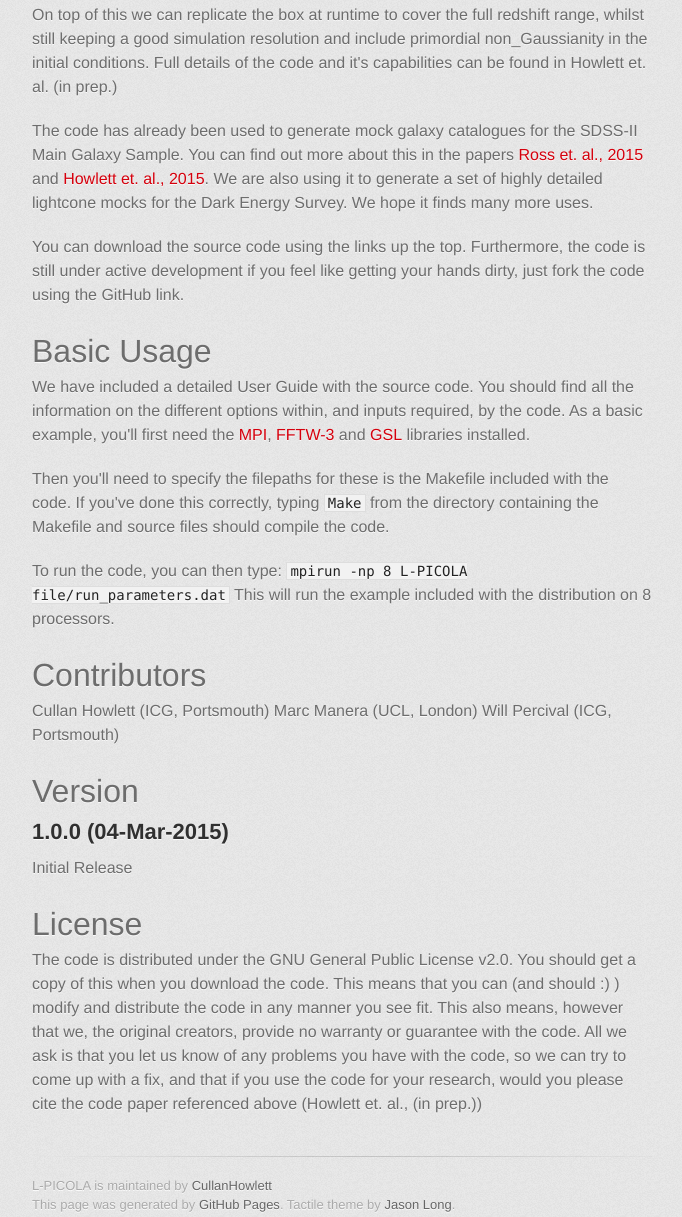
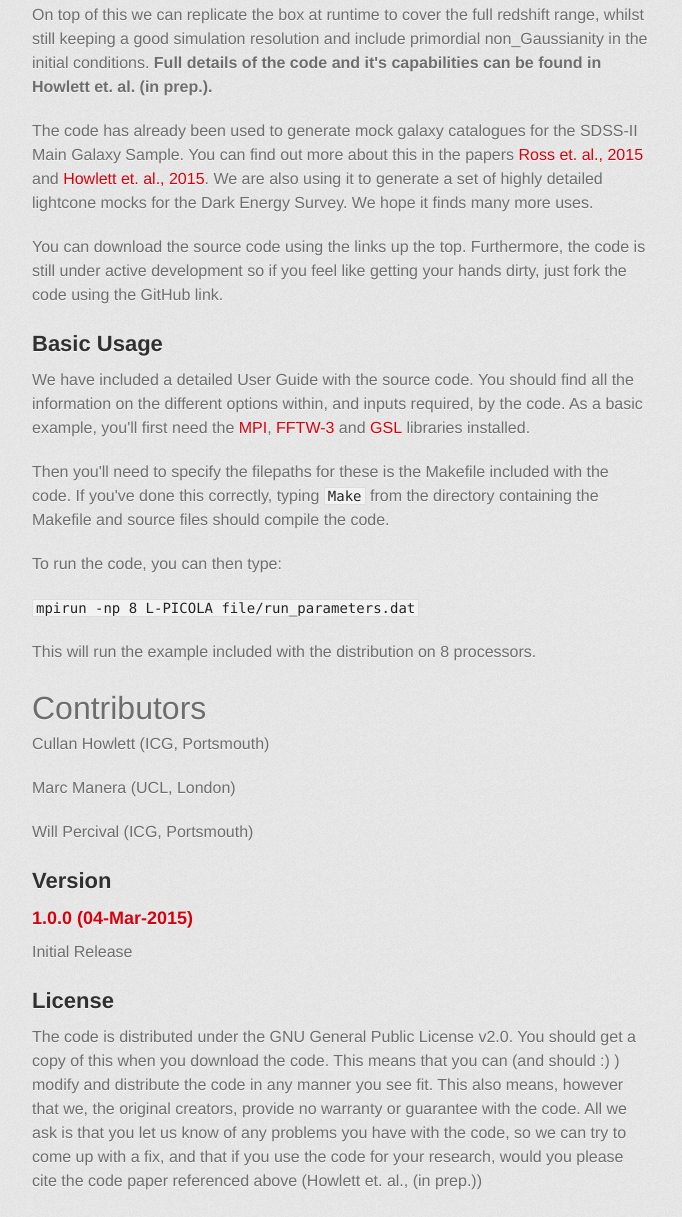
Before and after one commit to cullanhowlett/l-picola, a plain HTML site: page index.html in a window 1280 px wide. Shown: the part 688-1905 px from the top of the page, without its empty margins (298-980 px from the left). Drawn offline with Linux system fonts and the light colour scheme; a web font is replaced by a local one.

```diff
--- a/index.html
+++ b/index.html
@@ -42,42 +42,46 @@
 <strong>How accurate?</strong> We can reproduce the two- and three-point clustering of dark matter to within 5% on all scales used for current BAO and RSD measurements.</li>
 </ul>
 
-<p>The code itself is written in C and uses MPI for the parallelisation, and includes loads of features that should be useful for current and next-gen large scale structure surveys. One we're really proud of (so much so that we put it in the name) is the ability to generate lightcone simulations <em>during</em> runtime, without using any extra memory and with minimal cost to computational time. This means that L-PICOLA simulations can have clustering that changes as a function of the distance of the observer. This is much more realistic than the simple snaphots used for current surveys.</p>
+<p>The code also includes several features that should be useful for current and next-gen large scale structure surveys. One we're really proud of (so much so that we put it in the name) is the ability to generate lightcone simulations <em>during</em> runtime, <strong>without using any extra memory and with minimal cost to computational time</strong>. This means that L-PICOLA simulations can have clustering that changes as a function of the distance of the observer. This is much more realistic than the simple snaphots used for current surveys.</p>
 
-<p>On top of this we can replicate the box at runtime to cover the full redshift range, whilst still keeping a good simulation resolution and include primordial non_Gaussianity in the initial conditions. Full details of the code and it's capabilities can be found in Howlett et. al. (in prep.)</p>
+<p>On top of this we can replicate the box at runtime to cover the full redshift range, whilst still keeping a good simulation resolution and include primordial non_Gaussianity in the initial conditions. <strong>Full details of the code and it's capabilities can be found in Howlett et. al. (in prep.).</strong></p>
 
 <p>The code has already been used to generate mock galaxy catalogues for the SDSS-II Main Galaxy Sample. You can find out more about this in the papers <a href="http://arxiv.org/abs/1409.3242">Ross et. al., 2015</a> and <a href="http://arxiv.org/abs/1409.3238">Howlett et. al., 2015</a>. We are also using it to generate a set of highly detailed lightcone mocks for the Dark Energy Survey. We hope it finds many more uses.</p>
 
-<p>You can download the source code using the links up the top. Furthermore, the code is still under active development if you feel like getting your hands dirty, just fork the code using the GitHub link.</p>
+<p>You can download the source code using the links up the top. Furthermore, the code is still under active development so if you feel like getting your hands dirty, just fork the code using the GitHub link.</p>
 
-<h1>
-<a id="basic-usage" class="anchor" href="#basic-usage" aria-hidden="true"><span class="octicon octicon-link"></span></a>Basic Usage</h1>
+<h2>
+<a id="basic-usage" class="anchor" href="#basic-usage" aria-hidden="true"><span class="octicon octicon-link"></span></a>Basic Usage</h2>
 
 <p>We have included a detailed User Guide with the source code. You should find all the information on the different options within, and inputs required, by the code.  As a basic example, you'll first need the <a href="http://www.open-mpi.org/">MPI</a>, <a href="http://www.fftw.org/">FFTW-3</a> and <a href="http://www.gnu.org/software/gsl/">GSL</a> libraries installed.</p>
 
 <p>Then you'll need to specify the filepaths for these is the Makefile included with the code. If you've done this correctly, typing <code>Make</code> from the directory containing the Makefile and source files should compile the code. </p>
 
-<p>To run the code, you can then type:
-<code>mpirun -np 8 L-PICOLA file/run_parameters.dat</code>
-This will run the example included with the distribution on 8 processors. </p>
+<p>To run the code, you can then type:</p>
+
+<p><code>mpirun -np 8 L-PICOLA file/run_parameters.dat</code> </p>
+
+<p>This will run the example included with the distribution on 8 processors. </p>
 
 <h1>
 <a id="contributors" class="anchor" href="#contributors" aria-hidden="true"><span class="octicon octicon-link"></span></a>Contributors</h1>
 
-<p>Cullan Howlett (ICG, Portsmouth)
-Marc Manera (UCL, London)
-Will Percival (ICG, Portsmouth)</p>
+<p>Cullan Howlett (ICG, Portsmouth)</p>
 
-<h1>
-<a id="version" class="anchor" href="#version" aria-hidden="true"><span class="octicon octicon-link"></span></a>Version</h1>
+<p>Marc Manera (UCL, London)</p>
+
+<p>Will Percival (ICG, Portsmouth)</p>
 
 <h2>
-<a id="100-04-mar-2015" class="anchor" href="#100-04-mar-2015" aria-hidden="true"><span class="octicon octicon-link"></span></a>1.0.0 (04-Mar-2015)</h2>
+<a id="version" class="anchor" href="#version" aria-hidden="true"><span class="octicon octicon-link"></span></a>Version</h2>
+
+<h3>
+<a id="100-04-mar-2015" class="anchor" href="#100-04-mar-2015" aria-hidden="true"><span class="octicon octicon-link"></span></a>1.0.0 (04-Mar-2015)</h3>
 
 <p>Initial Release</p>
 
-<h1>
-<a id="license" class="anchor" href="#license" aria-hidden="true"><span class="octicon octicon-link"></span></a>License</h1>
+<h2>
+<a id="license" class="anchor" href="#license" aria-hidden="true"><span class="octicon octicon-link"></span></a>License</h2>
 
 <p>The code is distributed under the GNU General Public License v2.0. You should get a copy of this when you download the code. This means that you can (and should :) ) modify and distribute the code in any manner you see fit. This also means, however that we, the original creators, provide no warranty or guarantee with the code. All we ask is that you let us know of any problems you have with the code, so we can try to come up with a fix, and that if you use the code for your research, would you please cite the code paper referenced above (Howlett et. al., (in prep.))</p>
         </section>
```
Also changed, not shown: params.json (+1 -1 lines).
